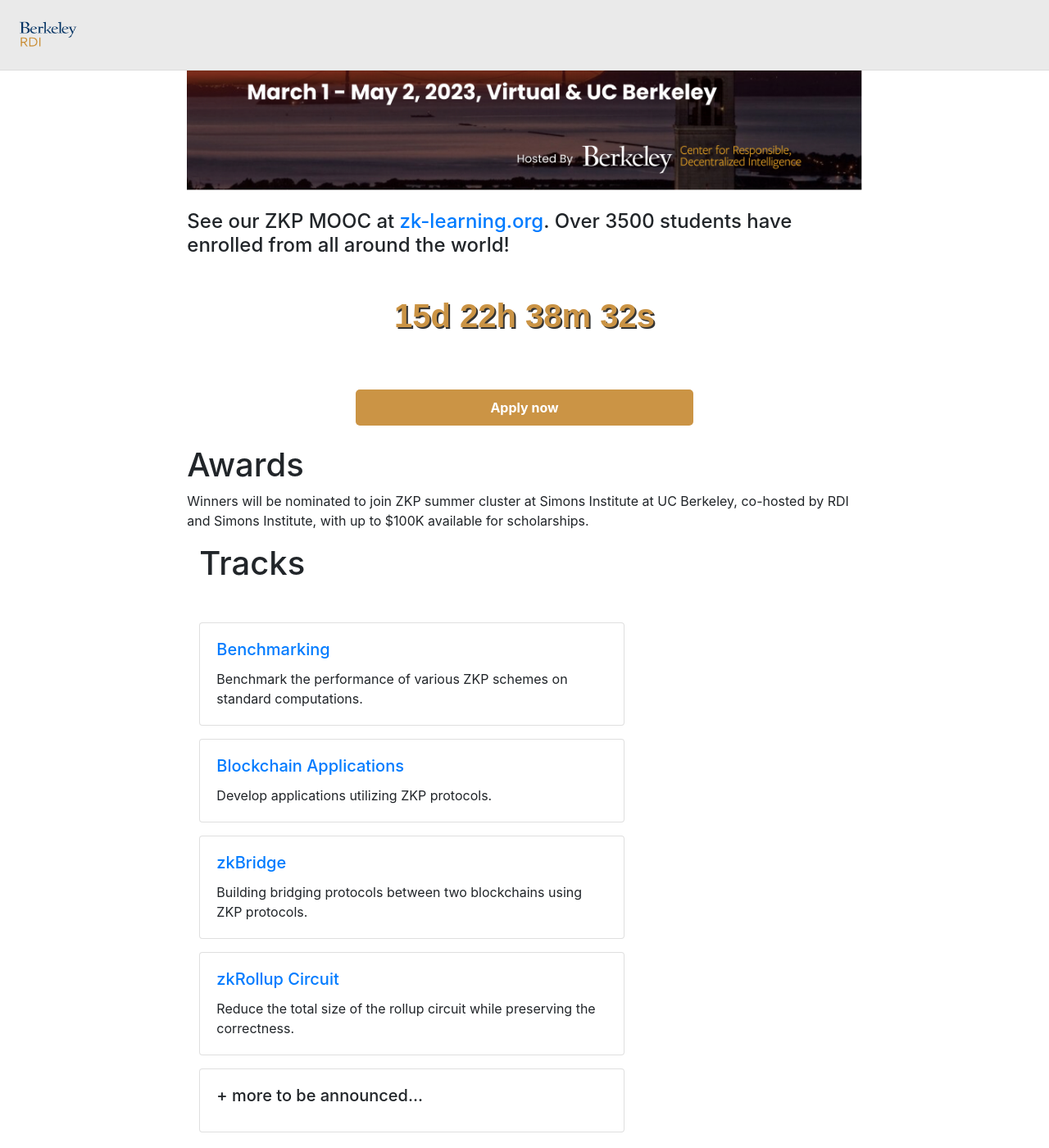
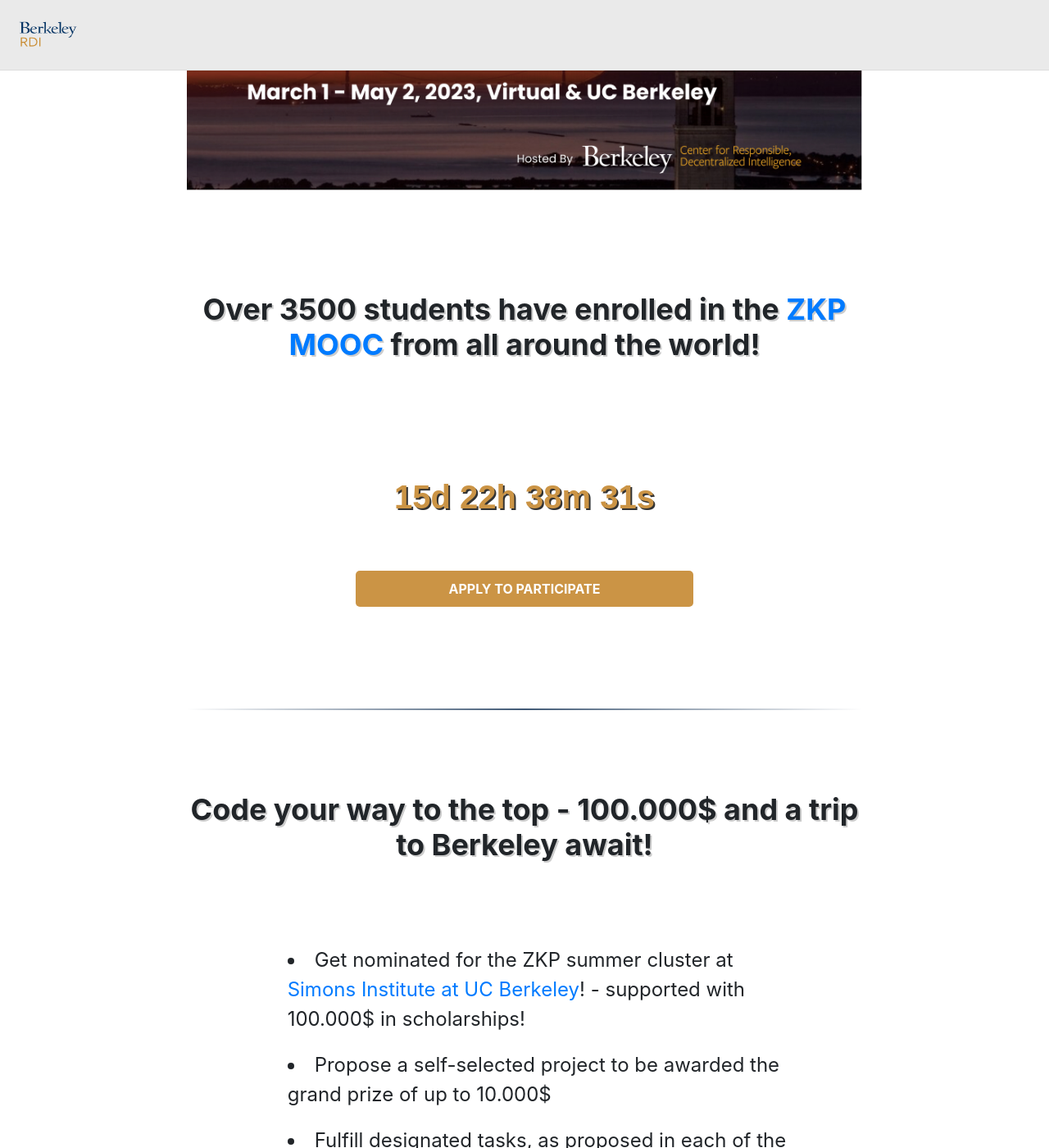
Before and after one commit to rdi-berkeley/zkp-web3-hackathon, a Jekyll site: the page built from index.md, in a window 1280 px wide and 1400 px high, scrolled down 201 px. Shown: the whole window at 82% size. Built offline with Jekyll 4.4.1, drawn with Linux system fonts in a browser that asks for light colours; nearby versions of some CDN libraries; comment, search, counter and statistics services are not loaded; some of the changed text lies outside the part shown.

Commit message:
update style

```diff
--- a/_layouts/home.html
+++ b/_layouts/home.html
@@ -12,9 +12,18 @@ cover-img: "/assets/img/ZKP_Web3 HackathonBanner.jpg"
 
 <br>
 
-<h4> See our ZKP MOOC at <a href="https://zk-learning.org">zk-learning.org</a>. Over 3500 students have enrolled from all around the world!</h4>
+<h1 style="text-align: center; font-size: 36px; font-weight: bold; text-shadow: 2px 2px #CCC; margin-top: 100px; margin-bottom: 100px;">Over 3500 students have enrolled in the <a href="https://zk-learning.org">ZKP MOOC</a> from all around the world!</h1>
 
 <br>
+
+<!-- CSS to center mailform -->
+
+<style type="text/css">
+  #mc_embed_signup {
+    margin: 0 auto;
+    text-align: center;
+  }
+</style>
 
 <!-- CSS for the banner -->
 
@@ -112,7 +121,7 @@ cover-img: "/assets/img/ZKP_Web3 HackathonBanner.jpg"
 
 
 <a href="https://docs.google.com/forms/d/e/1FAIpQLSdfnFGFfkLkwjG1IyoWqVrAqNpfBOxOmkxKdx9ygM-ro7c0bw/viewform">
-  <button class="apply-button">Apply now</button>
+  <button class="apply-button">APPLY TO PARTICIPATE</button>
 </a>
 
 <br>
@@ -121,10 +130,18 @@ cover-img: "/assets/img/ZKP_Web3 HackathonBanner.jpg"
   <link rel="stylesheet" href="https://maxcdn.bootstrapcdn.com/bootstrap/4.0.0/css/bootstrap.min.css" integrity="sha384-Gn5384xqQ1aoWXA+058RXPxPg6fy4IWvTNh0E263XmFcJlSAwiGgFAW/dAiS6JXm" crossorigin="anonymous">
 </head>
 
-<h1>Awards</h1>
-<p>Winners will be nominated to join ZKP summer cluster at Simons Institute at UC Berkeley, co-hosted by RDI and Simons Institute, with up to $100K available for scholarships.</p>
+<hr style="border: 0; height: 2px; background-image: linear-gradient(to right, rgba(0, 33, 71, 0), rgba(0, 33, 71, 0.75), rgba(0, 33, 71, 0)); margin-top: 100px; margin-bottom: 100px;">
 
-<div class="container-fluid">
+<h1 style="text-align: center; font-size: 36px; font-weight: bold; text-shadow: 2px 2px #CCC; margin-top: 100px; margin-bottom: 100px;">Code your way to the top - 100.000$ and a trip to Berkeley await!</h1>
+<ul style="list-style-position: inside; margin: 40px auto; width: 80%; font-size: 24px;">
+  <li style="margin-bottom: 20px;">Get nominated for the ZKP summer cluster at <a href="https://simons.berkeley.edu/homepage">Simons Institute at UC Berkeley</a>! - supported with 100.000$ in scholarships!</li>
+  <li style="margin-bottom: 20px;">Propose a self-selected project to be awarded the grand prize of up to 10.000$</li>
+  <li style="margin-bottom: 20px;">Fulfill designated tasks, as proposed in each of the Hackathon repostitories - win individually assigned prizes!</li>
+</ul>
+
+<hr style="border: 0; height: 2px; background-image: linear-gradient(to right, rgba(0, 33, 71, 0), rgba(0, 33, 71, 0.75), rgba(0, 33, 71, 0)); margin-top: 100px; margin-bottom: 100px;">
+
+<!-- <div class="container-fluid">
   <h1 class="mb-5">Tracks</h1>
   <div class="row">
     {% for track in site.tracks %}
@@ -139,22 +156,43 @@ cover-img: "/assets/img/ZKP_Web3 HackathonBanner.jpg"
         </div>
       </div>
     {% endfor %}
-    <div class="col-xl-8 mb-3">
-        <div class="card h-100">
+  </div>
+</div> -->
+<div class="container-fluid">
+  <h1 class="mb-5 text-center">Tracks</h1>
+  <div class="d-flex flex-column align-items-center">
+    {% for track in site.tracks %}
+      <div class="mb-3" style="min-width: 700px;">
+        <div class="card h-100 shadow-sm d-flex flex-column align-items-center">
           <div class="card-body">
-            <h5 class="card-title">
-              <a>+ more to be announced...</a>
+            <h5 class="card-title text-center">
+              <a href="{{ track.url | absolute_url }}">{{ track.title }}</a>
             </h5>
+            <p class="card-text text-center">{{ track.description }}</p>
+            <div class="d-flex justify-content-center">
+              <a href="https://github.com/" target="_blank">
+                <img src="https://cdn.iconscout.com/icon/free/png-512/github-153-675523.png" height="50" style="margin-right: 20px;">
+              </a>
             </div>
           </div>
         </div>
       </div>
+    {% endfor %}
+  </div>
 </div>
 
 
-<h1>Judges</h1>
+<h1 style="text-align: center; font-size: 24px; font-weight: bold; color: #7B0027; margin-top: 50px; margin-bottom: 50px;">MORE TO BE ANNOUNCED SOON!</h1>
 
-<table style="table-layout: fixed; font-size: 88%; align: middle;" summary="table containing pictures of the instructors and links to their personal websites">
+
+<hr style="border: 0; height: 2px; background-image: linear-gradient(to right, rgba(0, 33, 71, 0), rgba(0, 33, 71, 0.75), rgba(0, 33, 71, 0)); margin-top: 100px; margin-bottom: 100px;">
+
+
+<h1 style="text-align: center; font-size: 36px; font-weight: bold; text-shadow: 2px 2px #CCC; margin-top: 100px; margin-bottom: 100px;">JUDGES</h1>
+
+
+<div style="text-align: center;">
+  <table style="table-layout: fixed; margin: auto; font-size: 88%;" summary="table containing pictures of the instructors and links to their personal websites">
     <thead>
       <tr>
         <th style="width: 20%;"><img style="object-fit:cover" width=150 height=200 src="{{site.baseurl}}/assets/img/Boneh.jpeg" alt="Dan Boneh"></th>
@@ -181,6 +219,7 @@ cover-img: "/assets/img/ZKP_Web3 HackathonBanner.jpg"
       </tr>
     </tbody>
   </table>
+</div>
 
 
 <div style="height:30px; width:100%; clear:both;"></div>
```
Lines whose indentation alone changed are shown as unchanged.
